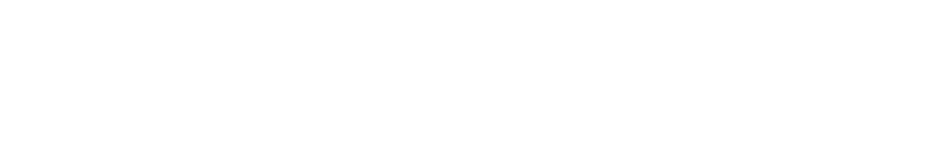
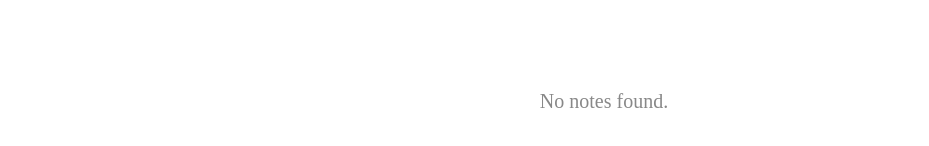
Before and after one commit to Tanish-06/practice123, a React (Vite) app: page / in a window 1280 px wide. Shown: the part 442-588 px from the top of the page, without its empty margins (36-965 px from the left). Built offline with nearby package versions, Linux system fonts and the light colour scheme.

Commit message:
3rd commit

```diff
--- a/src/Components/NoteCard/NoteCard.css
+++ b/src/Components/NoteCard/NoteCard.css
@@ -1,25 +1,21 @@
 .note-card {
-  width: 280px;
-  min-height: 180px;
-
+  max-width: 100%;
+  min-height: 80px;
   padding: 20px;
-
-  background-color: white;
+  background-color: rgb(254, 239, 239);
   border-radius: 12px;
-
   box-shadow: 0 4px 12px rgba(0, 0, 0, 0.1);
-
   overflow-wrap: break-word;
 }
 
 .note-card h3 {
   margin-bottom: 12px;
-  font-size: 20px;
+  font-size: 30px;
 }
 
 .note-card p {
   color: #555;
-  line-height: 1.5;
+  line-height: 2.5;
 }
 
 .delete-button {
--- a/src/Components/NoteCard/NoteCard.jsx
+++ b/src/Components/NoteCard/NoteCard.jsx
@@ -1,13 +1,13 @@
 import React from 'react'
 import './NoteCard.css'
-const NoteCard = ({ note,index,deleteNote,editNote }) => {
+const NoteCard = ({ note,Index,deleteNote,editNote }) => {
   return (
     <div className="note-card">
       <h3>{note.title}</h3>
       <p>{note.content}</p>
 
-      <button onClick={()=>{deleteNote(index)}} className="delete-button">Delete</button>
-      <button  onClick={()=>{editNote(index)}} className="edit-button">Edit</button>
+      <button onClick={()=>{deleteNote(Index)}} className="delete-button">Delete</button>
+      <button  onClick={()=>{editNote(Index)}} className="edit-button">Edit</button>
     </div>
   )
 }
--- a/src/Components/Search/Search.css
+++ b/src/Components/Search/Search.css
@@ -13,3 +13,13 @@
   border-color: #f5b800;
   box-shadow: 0 0 5px rgba(245, 184, 0, 0.3);
 }
+
+.clear-button {
+  margin-left: 13px;
+  padding: 8px 16px;
+  background-color: #c02e2e;
+  color: white;
+  border: none;
+  border-radius: 5px;
+  cursor: pointer;
+}
--- a/src/Components/Search/Search.jsx
+++ b/src/Components/Search/Search.jsx
@@ -1,9 +1,15 @@
 import React from 'react'
 import './Search.css'
-const Search = () => {
+const Search = ({ searchTerm, setSearchTerm }) => {
   return (
    <div className="search">
-      <input type="text" placeholder="Search your notes..." />
+      <input
+        value={searchTerm}
+        onChange={(e) => setSearchTerm(e.target.value)}
+        placeholder="Search your notes..."
+      />
+     {searchTerm && (<button className="clear-button" onClick={() => setSearchTerm('')}>clear</button>)}
+
     </div>
   )
 }
--- a/src/Components/SearchSection/SearchSection.css
+++ b/src/Components/SearchSection/SearchSection.css
@@ -38,18 +38,18 @@
   margin: 0 auto;
 }
 
-/* Notes area */
+
+
 .notes-container {
   width: 100%;
+  display: flex;
+  flex-direction: column;
+  gap: 20px;
+  margin-top: 40px;
+}
 
-  display: grid;
-
-  grid-template-columns: repeat(
-    auto-fill,
-    minmax(280px, 1fr)
-  );
-
-  gap: 20px;
-
-  margin-top: 30px;
+.no-notes {
+  text-align: center;
+  font-size:20px;
+  color: #888;
 }
--- a/src/Components/SearchSection/SearchSection.jsx
+++ b/src/Components/SearchSection/SearchSection.jsx
@@ -10,15 +10,15 @@
 
 const SearchSection = () => {
   const [showCreateNote, setShowCreateNote] = useState(false);
-
   const [notes, setnotes] = useState([]);
-
   const [editIndex, setEditIndex] = useState(null);
+  const [searchTerm, setSearchTerm] = useState("");
 
   const editNote = (index) => {
     setEditIndex(index);
     setShowCreateNote(true);
   };
+
 
   const deleteNote = (index) => {
     const updatedNotes = [...notes];
@@ -26,11 +26,25 @@
     setnotes(updatedNotes);
   };
 
+
+  const filteredNotes = notes
+  .map((note, index) => ({
+    note,
+    originalIndex: index,
+  }))
+  .filter(
+    ({ note }) =>
+      note.title.toLowerCase().includes(searchTerm.toLowerCase()) ||
+      note.content.toLowerCase().includes(searchTerm.toLowerCase())
+  );
+
+
   return (
+
     <div className="search-section">
 
      <div className="top-section">
-  <Search />
+  <Search searchTerm={searchTerm} setSearchTerm={setSearchTerm} />
   <Add
     ShowCreateNote={(value) => {
       setEditIndex(null);
@@ -51,15 +65,17 @@
 
       {!showCreateNote && (
   <div className="notes-container">
-    {notes.map((note, index) => (
+    {filteredNotes.length > 0 ? filteredNotes.map((note, originalIndex) => (
       <NoteCard
-        key={index}
+        key={originalIndex}
         note={note}
-        index={index}
+        index={originalIndex}
         deleteNote={deleteNote}
         editNote={editNote}
       />
-    ))}
+    )) : (
+      <p className="no-notes">No notes found.</p>
+    )}
   </div>
 )}
     </div>
```
Also changed, not shown: src/Components/CreateNote/CreateNote.jsx (+4 -13 lines).
